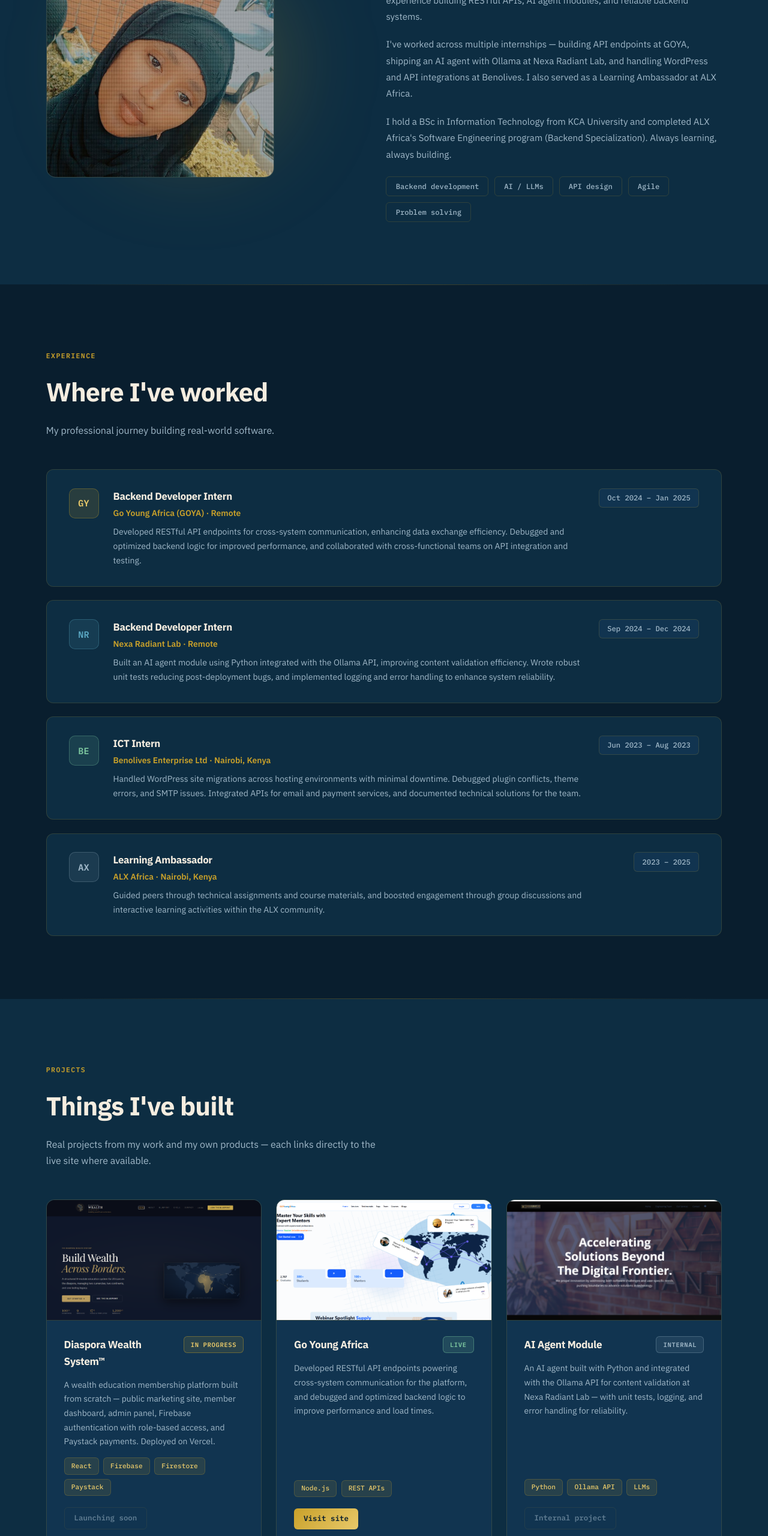
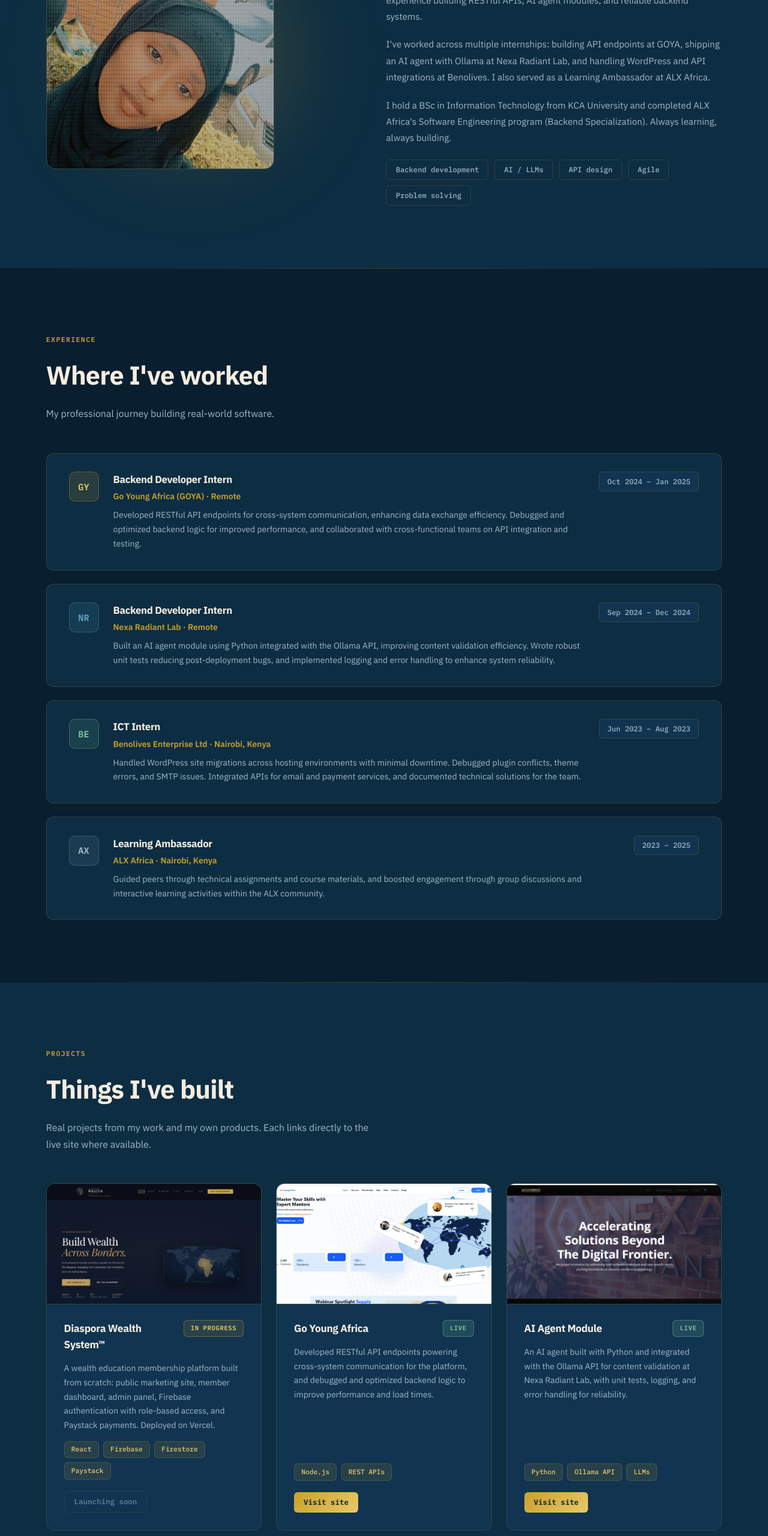
Before and after one commit to abdiaelema76/portfolio-abdia, a plain HTML site: page index.html in a window 1280 px wide. Shown: the part 1064-3624 px from the top of the page at 60% size. Drawn offline with Linux system fonts and the light colour scheme.

Commit message:
Update index.html
fixes

```diff
--- a/index.html
+++ b/index.html
@@ -3,8 +3,8 @@
 <head>
   <meta charset="UTF-8" />
   <meta name="viewport" content="width=device-width, initial-scale=1.0" />
-  <title>Abdia Elema — Software Engineer</title>
-  <meta name="description" content="Abdia Elema — backend-focused software engineer in Nairobi, Kenya. Node.js, Python, APIs, and AI integration." />
+  <title>Abdia Elema | Software Engineer</title>
+  <meta name="description" content="Abdia Elema, a backend-focused software engineer in Nairobi, Kenya. Node.js, Python, APIs, and AI integration." />
   <link rel="preconnect" href="https://fonts.googleapis.com" />
   <link rel="preconnect" href="https://fonts.gstatic.com" crossorigin />
   <link href="https://fonts.googleapis.com/css2?family=IBM+Plex+Sans:wght@400;500;600;700&family=IBM+Plex+Mono:wght@400;500;600&display=swap" rel="stylesheet" />
@@ -75,7 +75,7 @@
         experience building RESTful APIs, AI agent modules, and reliable backend systems.
       </p>
       <p>
-        I've worked across multiple internships — building API endpoints at GOYA, shipping
+        I've worked across multiple internships: building API endpoints at GOYA, shipping
         an AI agent with Ollama at Nexa Radiant Lab, and handling WordPress and API integrations
         at Benolives. I also served as a Learning Ambassador at ALX Africa.
       </p>
@@ -150,7 +150,7 @@
 <section id="projects">
   <span class="section-label">Projects</span>
   <h2>Things I've built</h2>
-  <p class="section-desc">Real projects from my work and my own products — each links directly to the live site where available.</p>
+  <p class="section-desc">Real projects from my work and my own products. Each links directly to the live site where available.</p>
   <div class="projects-grid">
 
     <article class="project-card fade-in">
@@ -163,7 +163,7 @@
           <h3 class="project-title">Diaspora Wealth System™</h3>
           <span class="project-status status-progress">In progress</span>
         </div>
-        <p class="project-desc">A wealth education membership platform built from scratch — public marketing site, member dashboard, admin panel, Firebase authentication with role-based access, and Paystack payments. Deployed on Vercel.</p>
+        <p class="project-desc">A wealth education membership platform built from scratch: public marketing site, member dashboard, admin panel, Firebase authentication with role-based access, and Paystack payments. Deployed on Vercel.</p>
         <div class="project-tags">
           <span class="tag">React</span>
           <span class="tag">Firebase</span>
@@ -205,16 +205,16 @@
       <div class="project-body">
         <div class="project-top">
           <h3 class="project-title">AI Agent Module</h3>
-          <span class="project-status status-internal">Internal</span>
+          <span class="project-status status-live">Live</span>
         </div>
-        <p class="project-desc">An AI agent built with Python and integrated with the Ollama API for content validation at Nexa Radiant Lab — with unit tests, logging, and error handling for reliability.</p>
+        <p class="project-desc">An AI agent built with Python and integrated with the Ollama API for content validation at Nexa Radiant Lab, with unit tests, logging, and error handling for reliability.</p>
         <div class="project-tags">
           <span class="tag">Python</span>
           <span class="tag">Ollama API</span>
           <span class="tag">LLMs</span>
         </div>
         <div class="project-links">
-          <span class="link-btn disabled">Internal project</span>
+          <a href="https://nexa-radiant-labs.web.app/" target="_blank" rel="noopener" class="link-btn primary">Visit site</a>
         </div>
       </div>
     </article>
@@ -229,7 +229,7 @@
           <h3 class="project-title">Benolives Enterprise Ltd</h3>
           <span class="project-status status-live">Live</span>
         </div>
-        <p class="project-desc">WordPress migrations across hosting environments, plugin and SMTP debugging, and email/payment API integrations — keeping a production business site running smoothly.</p>
+        <p class="project-desc">WordPress migrations across hosting environments, plugin and SMTP debugging, and email/payment API integrations, keeping a production business site running smoothly.</p>
         <div class="project-tags">
           <span class="tag">WordPress</span>
           <span class="tag">WP-CLI</span>
@@ -299,7 +299,7 @@
       <div class="cert-year">2020 – 2024</div>
     </div>
     <div class="cert-card fade-in">
-      <div class="cert-name">Software Engineering — Backend Specialization</div>
+      <div class="cert-name">Software Engineering (Backend Specialization)</div>
       <div class="cert-issuer">ALX Africa</div>
       <div class="cert-year">2023 – 2025</div>
     </div>
```
